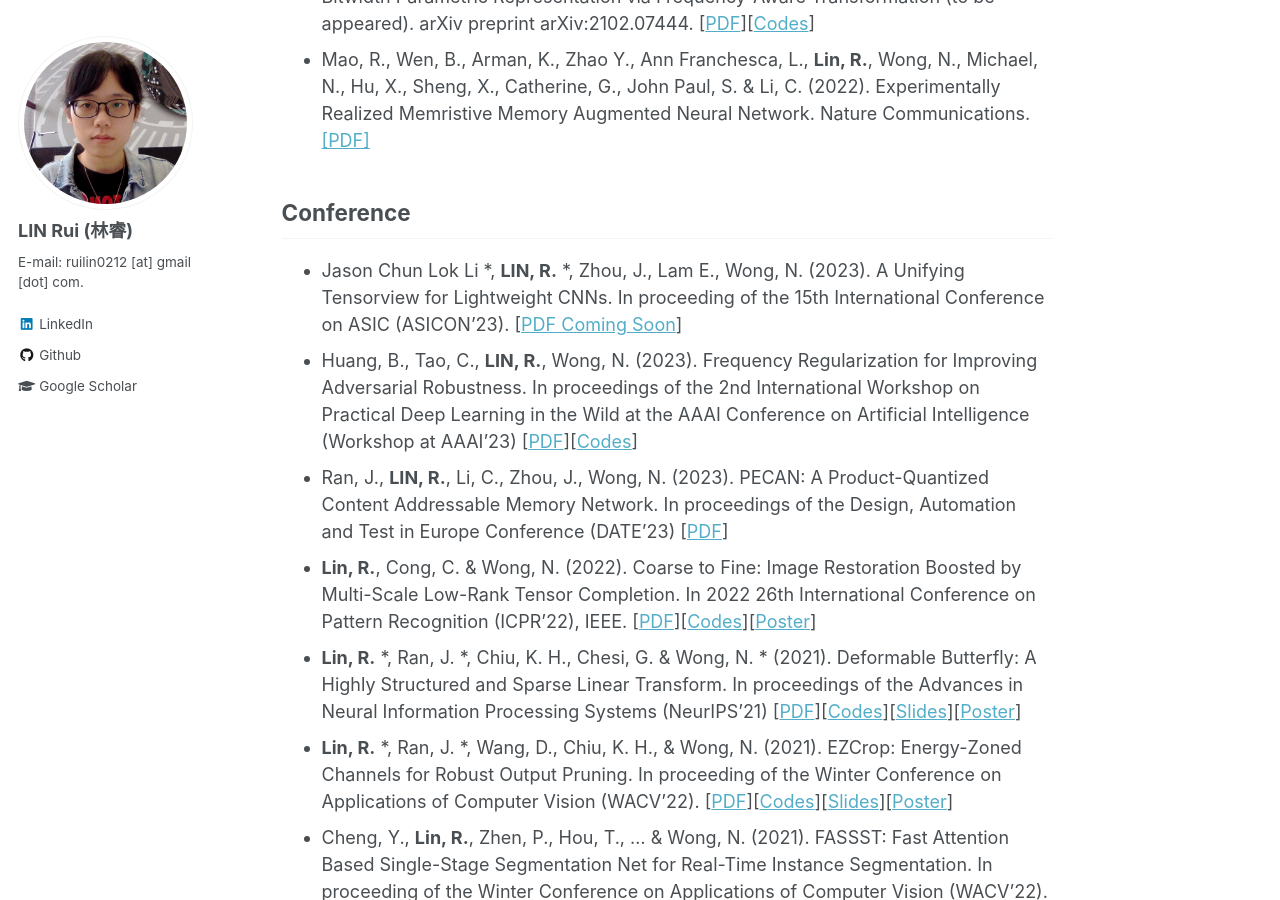
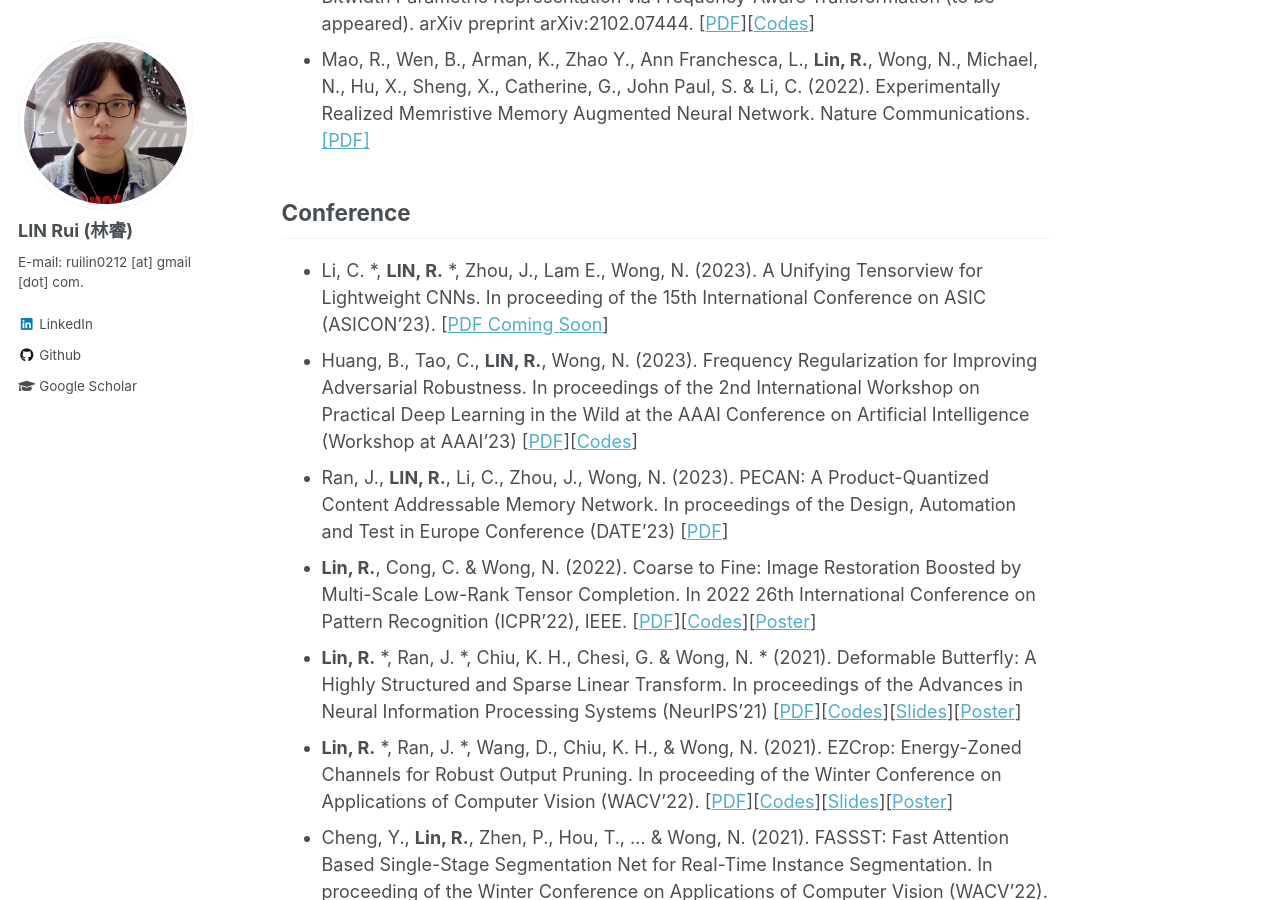
Before and after one commit to rlin27/rlin27.github.io, a Jekyll site: the page built from _pages/publications.md, in a window 1280 px wide and 900 px high, scrolled down 396 px. Built offline with Jekyll 4.4.1, drawn with Linux system fonts in a browser that asks for light colours.

Commit message:
Update publications.md

```diff
--- a/_pages/publications.md
+++ b/_pages/publications.md
@@ -9,7 +9,7 @@ title: "Publications"
 + Mao, R., Wen, B., Arman, K., Zhao Y., Ann Franchesca, L., **Lin, R.**, Wong, N., Michael, N., Hu, X., Sheng, X., Catherine, G., John Paul, S. & Li, C. (2022). Experimentally Realized Memristive Memory Augmented Neural Network. Nature Communications. [[PDF]](https://assets.researchsquare.com/files/rs-1821052/v1_covered.pdf?c=1657039003)
 
 ## Conference
-+ Jason Chun Lok Li *, **LIN, R.** *, Zhou, J., Lam E., Wong, N. (2023). A Unifying Tensorview for Lightweight CNNs. In proceeding of the 15th International Conference on ASIC (ASICON'23). [[PDF Coming Soon](http://asicon.org/)]
++ Li, C. *, **LIN, R.** *, Zhou, J., Lam E., Wong, N. (2023). A Unifying Tensorview for Lightweight CNNs. In proceeding of the 15th International Conference on ASIC (ASICON'23). [[PDF Coming Soon](http://asicon.org/)]
 + Huang, B., Tao, C., **LIN, R.**, Wong, N. (2023). Frequency Regularization for Improving Adversarial Robustness. In proceedings of the 2nd International Workshop on Practical Deep Learning in the Wild at the AAAI Conference on Artificial Intelligence (Workshop at AAAI'23) [[PDF](\files\pdf\AAAI2023_Workshop.pdf)][[Codes](https://github.com/Harr7y/FR)]
 + Ran, J., **LIN, R.**, Li, C., Zhou, J., Wong, N. (2023). PECAN: A Product-Quantized Content Addressable Memory Network. In proceedings of the Design, Automation and Test in Europe Conference (DATE'23) [[PDF](\files\pdf\PECAN.pdf)]
 + **Lin, R.**, Cong, C. & Wong, N. (2022). Coarse to Fine: Image Restoration Boosted by Multi-Scale Low-Rank Tensor Completion. In 2022 26th International Conference on Pattern Recognition (ICPR'22), IEEE.  [[PDF](\files\pdf\ICPR_2022_C2F.pdf)][[Codes](https://github.com/rlin27/C2FLRTC)][[Poster](\files\pdf\ICPR2022_ePoster.pdf)]
```
